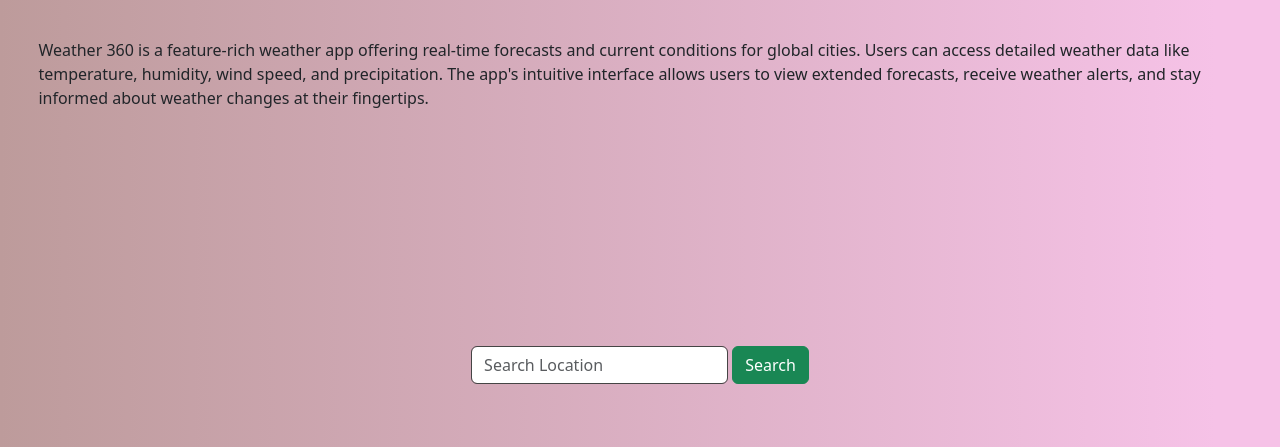
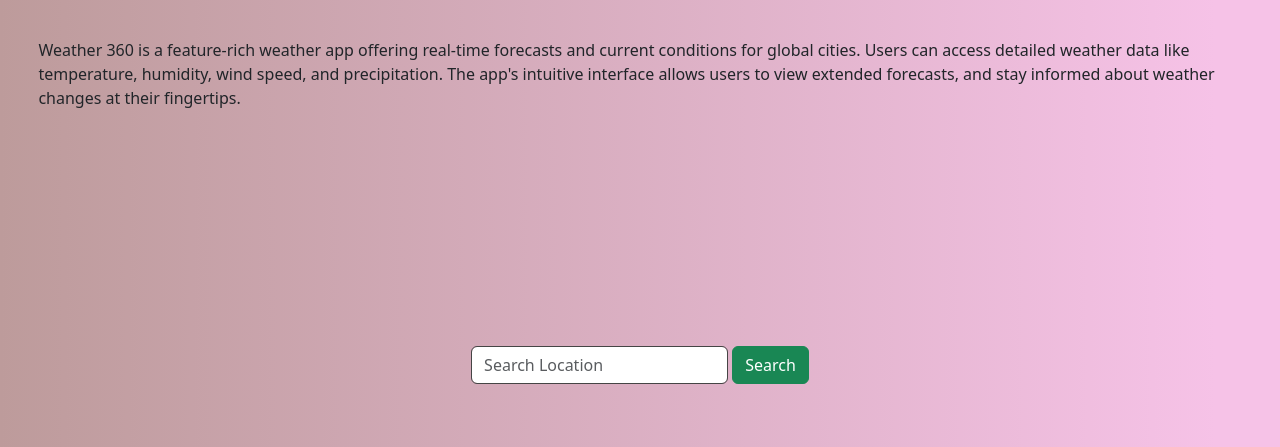
Before and after one commit to thegeek36/Weather360, a Django app: page / in a window 1280 px wide. Shown: the part 98-545 px from the top of the page. Run offline with Django 4.2, Linux system fonts and the light colour scheme; some libraries are stand-ins or nearby versions.

Commit message:
UI enhancements

```diff
--- a/Weather_app/templates/base.html
+++ b/Weather_app/templates/base.html
@@ -29,7 +29,7 @@ background: linear-gradient(90deg, rgba(2,0,36,1) 0%, rgba(54,66,157,1) 0%, rgba
     </nav>
 
     <div style="padding: 3%;">
-      <p>Weather 360 is a feature-rich weather app offering real-time forecasts and current conditions for global cities. Users can access detailed weather data like temperature, humidity, wind speed, and precipitation. The app's intuitive interface allows users to view extended forecasts, receive weather alerts, and stay informed about weather changes at their fingertips.</p>
+      <p>Weather 360 is a feature-rich weather app offering real-time forecasts and current conditions for global cities. Users can access detailed weather data like temperature, humidity, wind speed, and precipitation. The app's intuitive interface allows users to view extended forecasts, and stay informed about weather changes at their fingertips.</p>
     </div>
   <div style="display: flex;
   justify-content: center;
```
